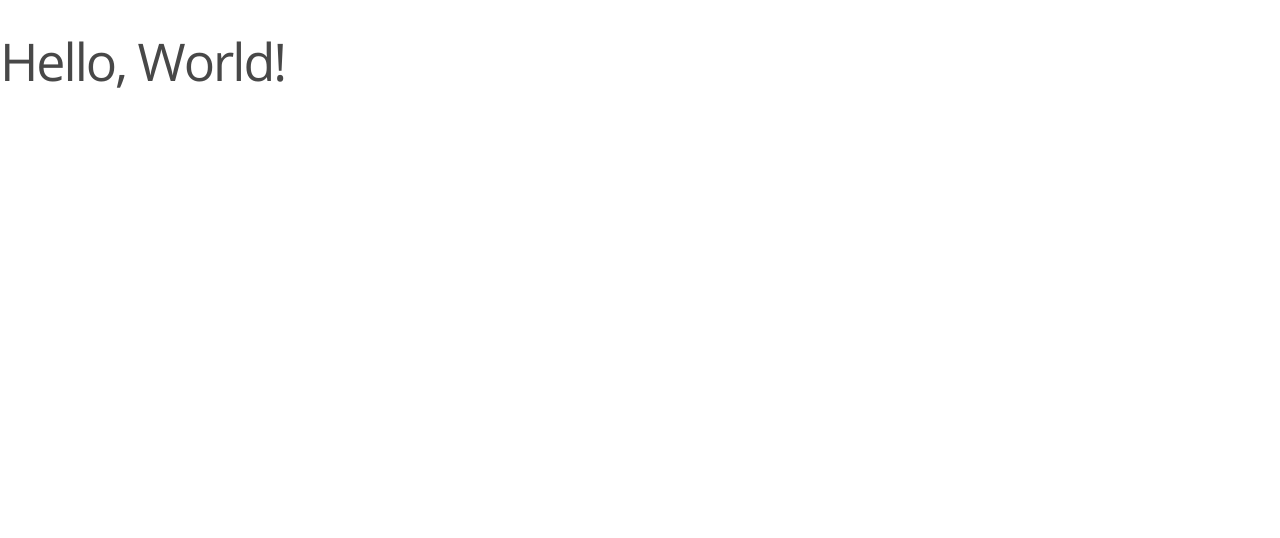
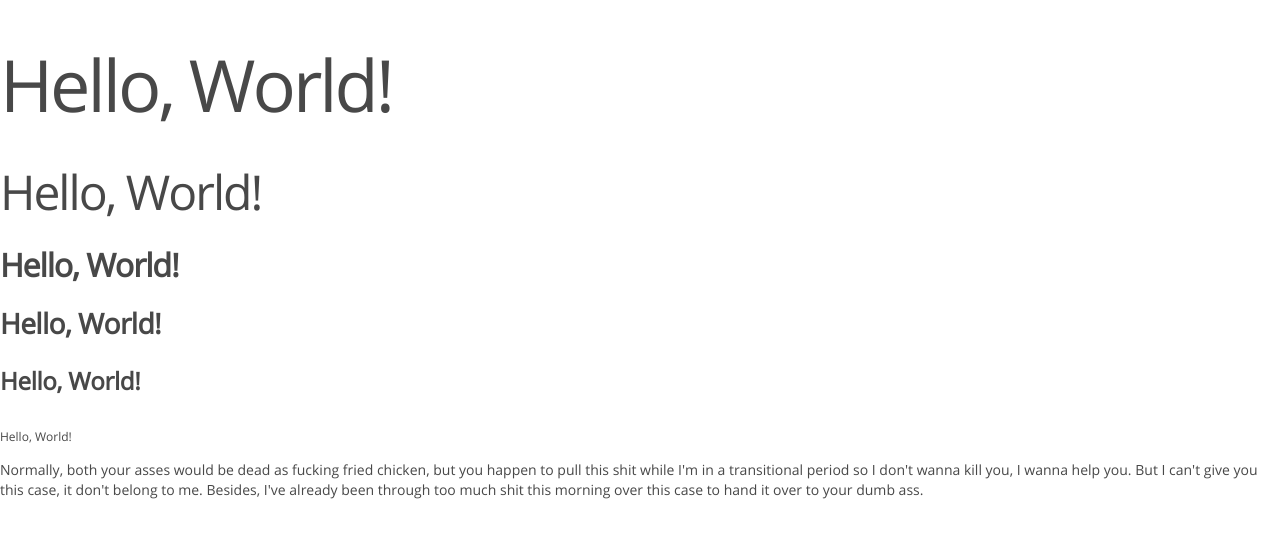
Before and after one commit to marti1125/Moz-Style-Framework, a plain HTML site: page example/index.html in a window 1280 px wide. Drawn offline with Linux system fonts and the light colour scheme.

Commit message:
added rules for .large, .body, h1, h2, h3, h4, .small and small and update example

```diff
--- a/example/index.html
+++ b/example/index.html
@@ -6,6 +6,14 @@
 	<link rel="stylesheet" type="text/css" href="css/mozstyle.css">
 </head>
 <body>
+<h1 class="large">Hello, World!</h1>
 <h1>Hello, World!</h1>
+<h2>Hello, World!</h2>
+<h3>Hello, World!</h3>
+<h4>Hello, World!</h4>
+<small>Hello, World!</small>
+<p class="body">
+Normally, both your asses would be dead as fucking fried chicken, but you happen to pull this shit while I'm in a transitional period so I don't wanna kill you, I wanna help you. But I can't give you this case, it don't belong to me. Besides, I've already been through too much shit this morning over this case to hand it over to your dumb ass.
+</p>
 </body>
 </html>
--- a/less/mozstyle.less
+++ b/less/mozstyle.less
@@ -8,12 +8,57 @@
     src: url('OpenSans-Regular.ttf') format('truetype');
 }
 
+body {
+	font-family:'openSansRegular', sans-serif;
+}
+
 h1 {
-  font-family:'openSansRegular', sans-serif;
-  font-size:52px;
-  letter-spacing:-2px;
-  line-height:100%;
-  text-shadow:0px 1px 0px rgba(255,255,255,0.75);
-  color:@color-text;
-  font-weight:normal;
+	font-size:48px;
+	letter-spacing:-2px;
+	line-height:100%;
+	text-shadow:0px 1px 0px rgba(255,255,255,0.75);
+	color:@color-text;
+	font-weight:normal;
 }
+
+h2 {
+	font-size: 32px;
+	letter-spacing: -1px;
+	line-height: 100%;
+	color:@color-text;
+}
+
+h3 {
+	font-size: 28px;
+	letter-spacing: -0.5px;
+	line-height: 100%;
+	color:@color-text;
+}
+
+h4 {
+	font-size: 24px;
+	letter-spacing: -0.25px;
+	line-height: 100%;
+	color:@color-text;
+}
+
+// class
+
+/* body text */
+.body {
+	font-size: 14px;
+	line-height: 20px;
+	color:@color-text;
+}
+
+.large {
+	font-size: 72px;
+	letter-spacing: -3px;
+	line-height: 100%;
+}
+
+.small, small {
+	font-size: 12px;
+	line-height: 100%;
+	color:@color-text;
+}
```
Also changed, not shown: example/css/mozstyle.css.
